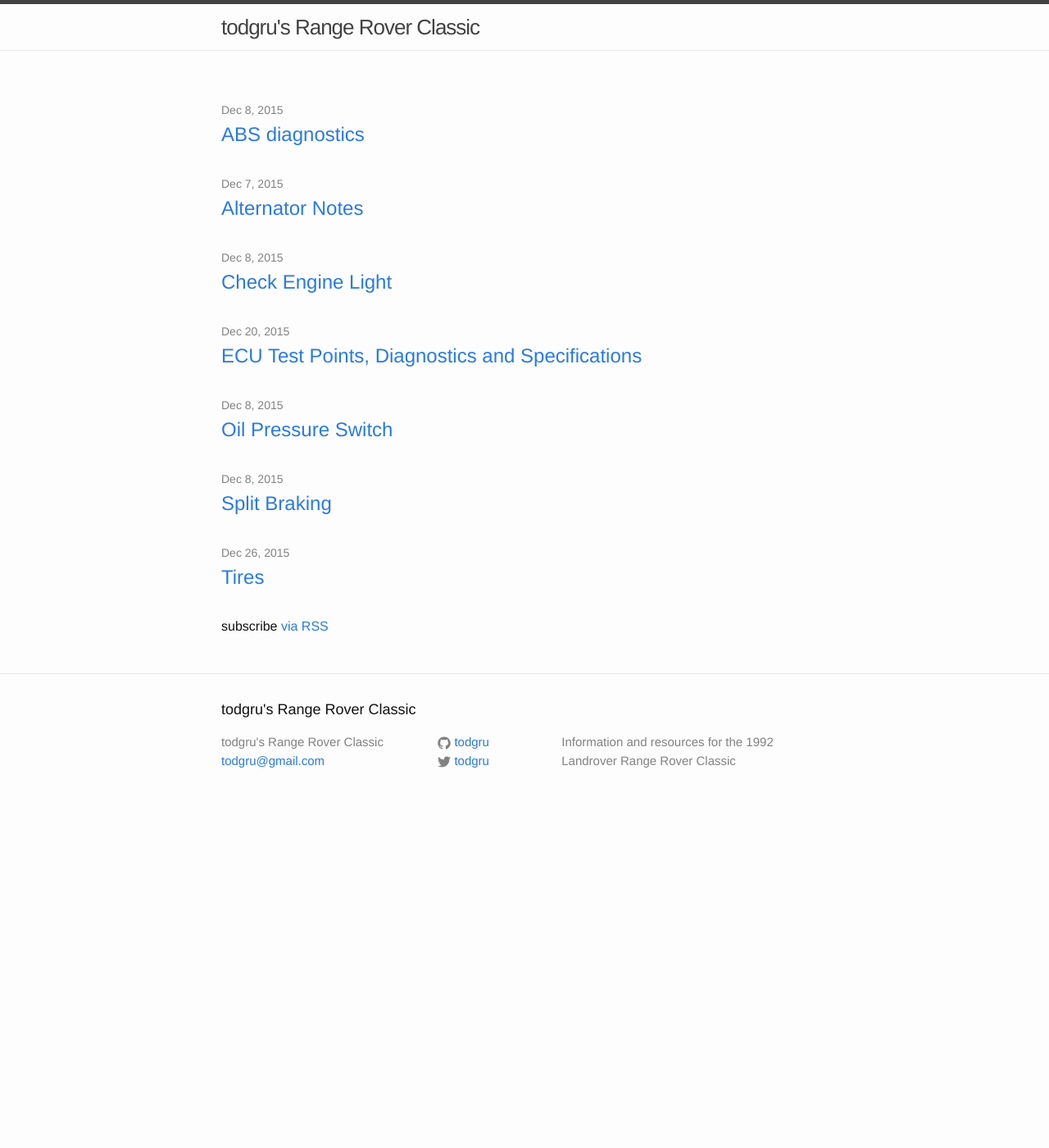
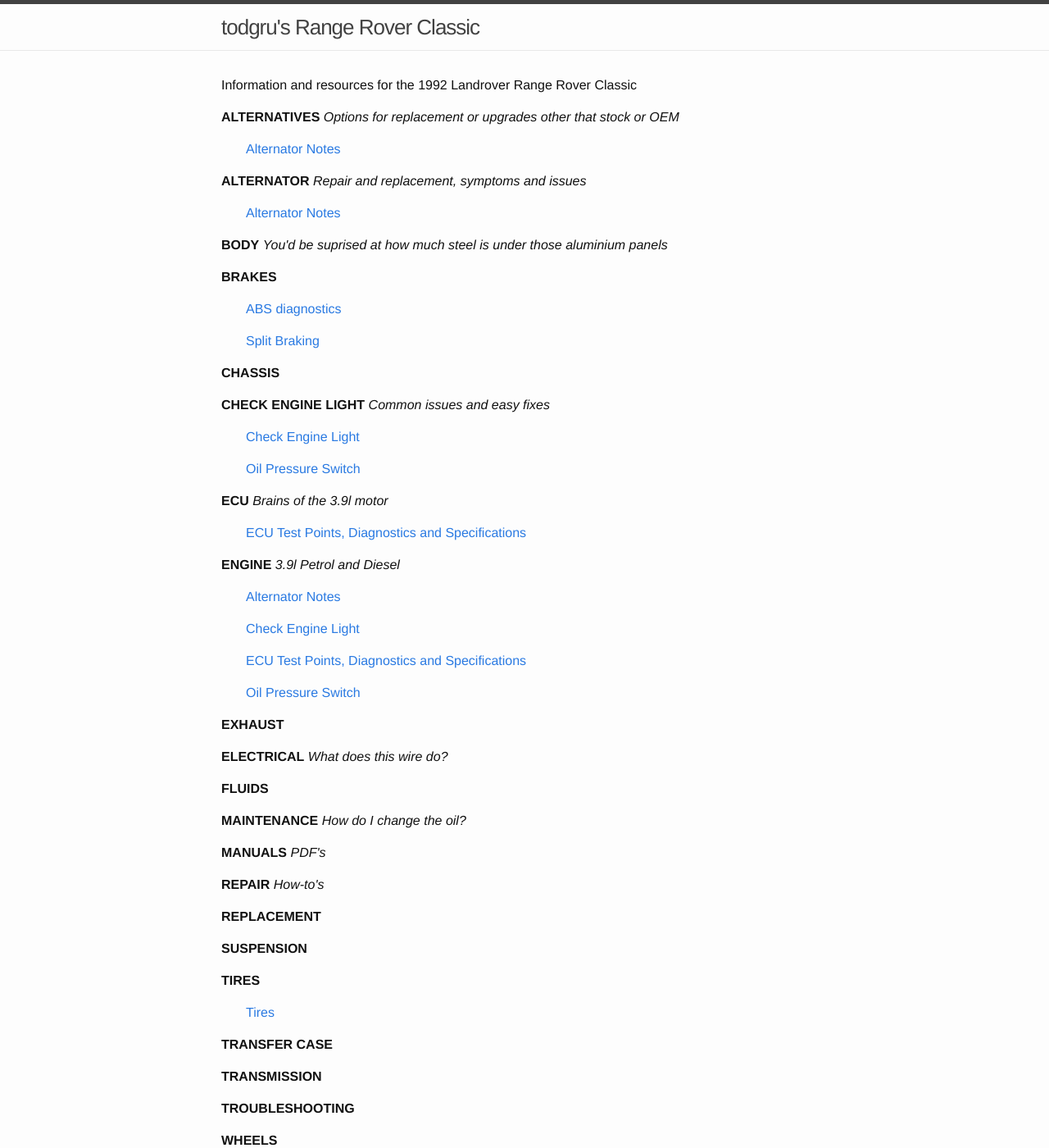
Before and after one commit to rangeroverclassic/rangeroverclassic.github.io, a Jekyll site: the page built from index.html, in a window 1280 px wide and 1400 px high. Shown: the whole window at 82% size. Built offline with Jekyll 4.4.1, drawn with Linux system fonts in a browser that asks for light colours; Markdown is read by kramdown in place of the engine named in the settings.

Commit message:
category display for main page

```diff
--- a/_config.yml
+++ b/_config.yml
@@ -19,3 +19,68 @@
 markdown: redcarpet
 redcarpet:
   extensions: ["no_intra_emphasis", "tables", "autolink", "strikethrough", "with_toc_data"]
+
+cats:
+  -
+    name: alternatives
+    desc: Options for replacement or upgrades other that stock or OEM
+  -
+    name: alternator
+    desc: Repair and replacement, symptoms and issues
+  -
+    name: body
+    desc: You'd be suprised at how much steel is under those aluminium panels
+  -
+    name: brakes
+    desc:
+  -
+    name: chassis
+    desc:
+  -
+    name: check engine light
+    desc: Common issues and easy fixes
+  -
+    name: ecu
+    desc: Brains of the 3.9l motor
+  -
+    name: engine
+    desc: 3.9l Petrol and Diesel
+  -
+    name: exhaust
+    desc:
+  -
+    name: electrical
+    desc: What does this wire do?
+  -
+    name: fluids
+    desc:
+  -
+    name: maintenance
+    desc: How do I change the oil?
+  -
+    name: manuals
+    desc: PDF's
+  -
+    name: repair
+    desc: How-to's
+  -
+    name: replacement
+    desc:
+  -
+    name: suspension
+    desc:
+  -
+    name: tires
+    desc:
+  -
+    name: transfer case
+    desc:
+  -
+    name: transmission
+    desc:
+  -
+    name: troubleshooting
+    desc:
+  -
+    name: wheels
+    desc:
--- a/_includes/header.html
+++ b/_includes/header.html
@@ -4,20 +4,6 @@
 
     <a class="site-title" href="{{ site.baseurl }}/">{{ site.title }}</a>
 
-    <nav class="site-nav">
-      <a href="#" class="menu-icon">
-        <svg viewBox="0 0 18 15">
-          <path fill="#424242" d="M18,1.484c0,0.82-0.665,1.484-1.484,1.484H1.484C0.665,2.969,0,2.304,0,1.484l0,0C0,0.665,0.665,0,1.484,0 h15.031C17.335,0,18,0.665,18,1.484L18,1.484z"/>
-          <path fill="#424242" d="M18,7.516C18,8.335,17.335,9,16.516,9H1.484C0.665,9,0,8.335,0,7.516l0,0c0-0.82,0.665-1.484,1.484-1.484 h15.031C17.335,6.031,18,6.696,18,7.516L18,7.516z"/>
-          <path fill="#424242" d="M18,13.516C18,14.335,17.335,15,16.516,15H1.484C0.665,15,0,14.335,0,13.516l0,0 c0-0.82,0.665-1.484,1.484-1.484h15.031C17.335,12.031,18,12.696,18,13.516L18,13.516z"/>
-        </svg>
-      </a>
-
-      <div class="trigger">
-          <!-- a class="page-link" href="{{ my_page.url | prepend: site.baseurl }}">{{ my_page.title }}</a --!>
-      </div>
-    </nav>
-
   </div>
 
 </header>
--- a/alternator/alternator-notes.md
+++ b/alternator/alternator-notes.md
@@ -3,6 +3,7 @@
 title:  "Alternator Notes"
 date:   2015-12-7 19:40:00 -0800
 categories: engine alternator alternatives
+description: Information I've found about the RRC alternator and possible alternatives
 ---
 
 # 1992 RRC Alternator
--- a/index.html
+++ b/index.html
@@ -4,20 +4,20 @@
 
 <div class="home">
 
-  <!-- h1 class="page-heading">Posts</h1 --!>
+  <p>{{ site.description }}</p>
 
-  <ul class="post-list">
-    {% for page in site.pages %}
-      <li>
-        <span class="post-meta">{{ page.date | date: "%b %-d, %Y" }}</span>
+  {% for category in site.cats %}
+    <div>
+      <p><strong>{{category.name | upcase}}</strong> <i>{{category.desc}} </i></p>
+      {% for page in site.pages %}
+        {% if page.categories contains category.name %}
+            <ul> <a href="{{ page.url | prepend: site.baseurl }}">{{ page.title }}</a></ul>
+        {% endif %}
+      {% endfor %}
+    </div>
+  {% endfor%}
 
-        <h2>
-          <a class="post-link" href="{{ page.url | prepend: site.baseurl }}">{{ page.title }}</a>
-        </h2>
-      </li>
-    {% endfor %}
-  </ul>
-
+  <hr>
   <p class="rss-subscribe">subscribe <a href="{{ "/feed.xml" | prepend: site.baseurl }}">via RSS</a></p>
 
 </div>
```
Also changed, not shown: tires/tires-notes.md (+1 -1 lines).
